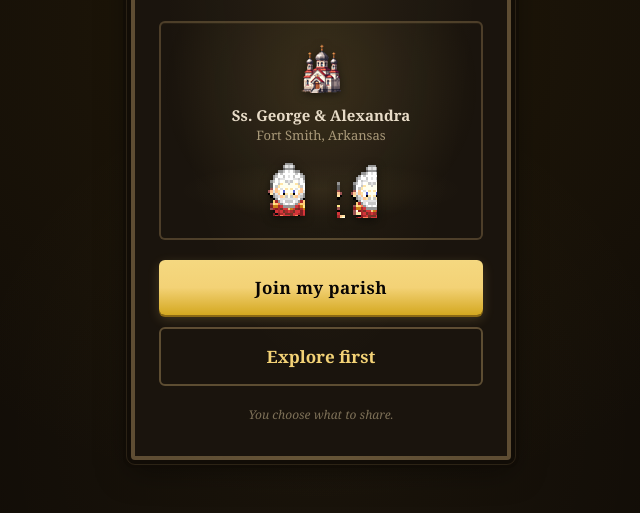
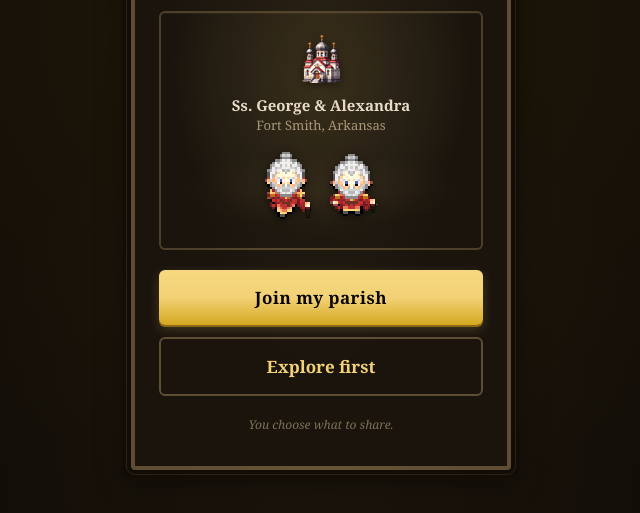
Before and after one commit to stjohnoftheladder/byzantine, a website built with Vite: page index.html in a window 1280 px wide. Shown: the part 211-724 px from the top of the page, without its empty margins (319-959 px from the left). Built offline with nearby package versions, Linux system fonts and the light colour scheme.

Commit message:
Fix: crop idle sprites from actual atlas frame coords
- Left sprite: sheet frame1 at (1,1) 39x57 -> CSS 49x73
- Right sprite: sheet frame0 at (83,1) 40x52 -> CSS 50x68
- Previously cropped at grid positions (0,0)/(32,0) which cut off
  the character's right side and left the frame mostly empty
- Verified via pixel analysis: both sprites COMPLETE, no cut edges,
  centered (offset 0.0px / -0.5px), contrast 9.12:1

```diff
--- a/src/style.css
+++ b/src/style.css
@@ -509,10 +509,10 @@ html, body {
   letter-spacing: 1px;
 }
 
-/* Idle sprites — larger, with warm glow backdrop */
+/* Idle sprites — full frames from atlas (frame1 at 1,1 / frame0 at 83,1) */
 .fg-idle-sprites {
   margin-top: 16px;
-  height: 56px;
+  height: 76px;
   position: relative;
   background: radial-gradient(ellipse at 50% 50%, rgba(243, 210, 118, 0.06) 0%, transparent 70%);
   border-radius: 8px;
@@ -520,25 +520,29 @@ html, body {
 
 .fg-sprite {
   display: inline-block;
-  width: 40px;
-  height: 56px;
   background: url('/images/os_peer-sheet0.png') no-repeat;
   background-size: 160px 160px;
   image-rendering: pixelated;
   position: absolute;
   top: 0;
-  filter: drop-shadow(0 2px 4px rgba(0, 0, 0, 0.5)) brightness(1.3);
+  filter: drop-shadow(0 2px 4px rgba(0, 0, 0, 0.5)) brightness(1.2);
 }
 
+/* Left: down-facing frame1 at sheet (1,1), 39x57 -> CSS 48.75x72.5 */
 .fg-sprite-left {
-  left: calc(50% - 56px);
-  background-position: 0 0;
+  left: calc(50% - 58px);
+  width: 49px;
+  height: 73px;
+  background-position: -1px -1px;
   animation: fg-idle 1.5s steps(2, jump-none) infinite;
 }
 
+/* Right: down-facing frame0 at sheet (83,1), 40x52 -> CSS 50x67.5 */
 .fg-sprite-right {
-  right: calc(50% - 56px);
-  background-position: -40px 0;
+  right: calc(50% - 58px);
+  width: 50px;
+  height: 68px;
+  background-position: -104px -1px;
   animation: fg-idle 1.5s steps(2, jump-none) 0.75s infinite;
 }
 
```
